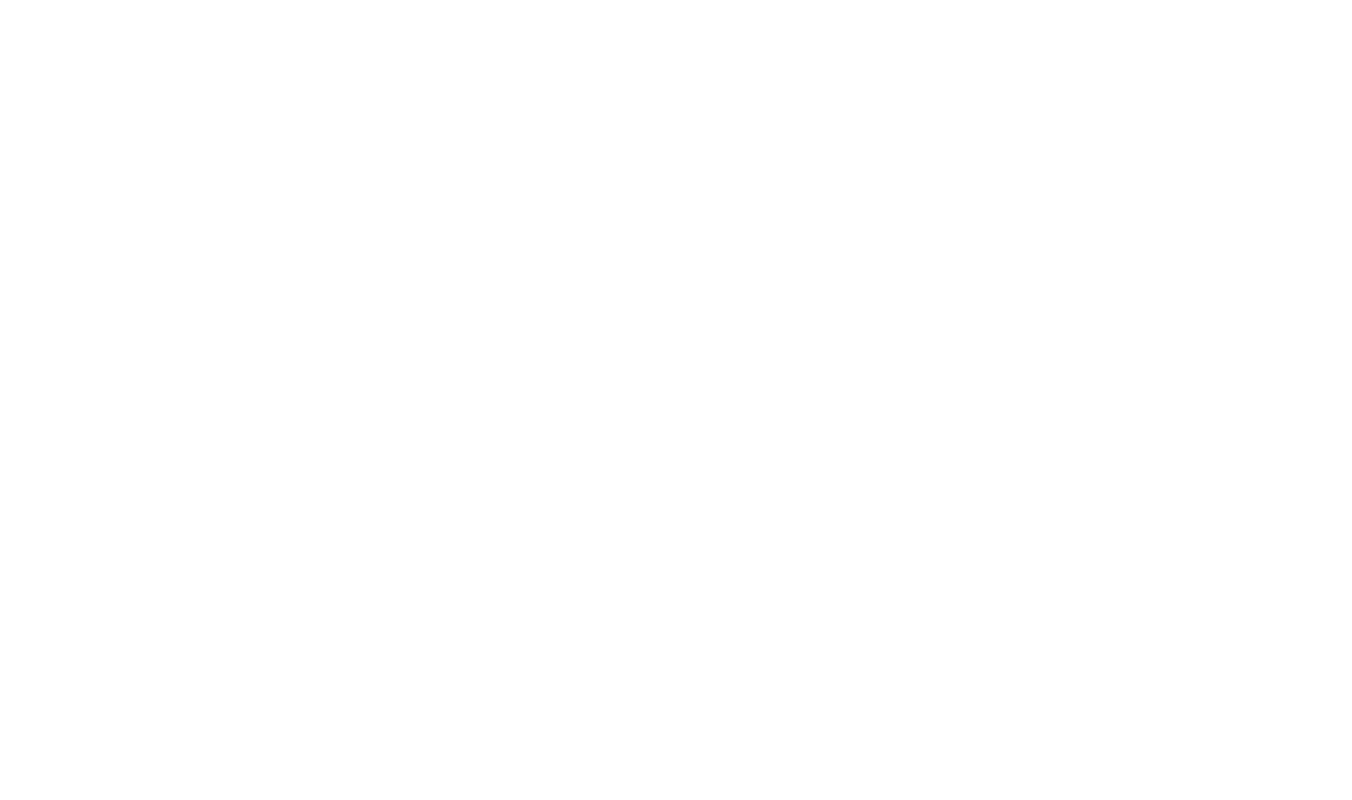
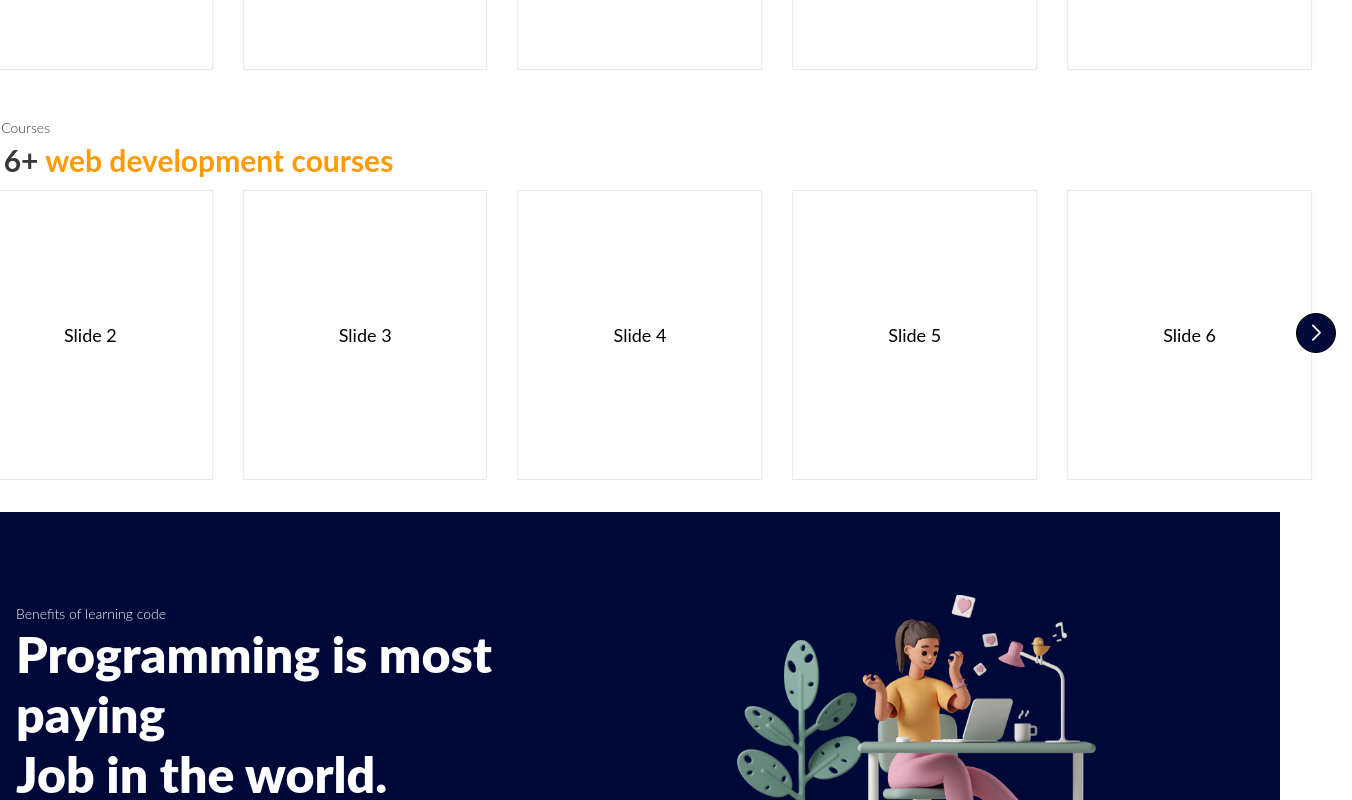
Before and after one commit to kashifal/codepyramids, a React (Create React App) app: page / in a window 1280 px wide. Shown: the part 1420-2220 px from the top of the page, 1352 px wide, since content can reach past the window. Before the commit the page ends 1080 px from the top, so only its background shows below. Built offline with nearby package versions, Linux system fonts and the light colour scheme.

Commit message:
push to test

```diff
--- a/package.json
+++ b/package.json
@@ -28,6 +28,8 @@
     "react-slick": "^0.29.0",
     "react-typed": "^1.2.0",
     "redux-persist": "^6.0.0",
+    "sass": "^1.54.0",
+    "swiper": "^8.3.2",
     "typescript": "^4.7.4",
     "web-vitals": "^2.1.4"
   },
--- /dev/null
+++ b/src/components/MySlider.tsx
@@ -0,0 +1,49 @@
+import { Navigation, Pagination } from "swiper";
+import { Swiper, SwiperSlide } from "swiper/react";
+
+// Import Swiper styles
+import "swiper/css";
+import "swiper/css/navigation";
+import "swiper/css/pagination";
+import "swiper/css/scrollbar";
+
+import "./index.scss";
+
+const image = "https://source.unsplash.com/featured/300x201";
+
+export default function App() {
+  const images = new Array(6).fill({ url: image });
+  return (
+    <>
+      <p className="text-black font-light text-sm mt-4 md:mt-0">
+        Featured Courses
+      </p>
+      <h1 className="text-[28px] -mt-2 md:text-[35px] text-center	md:text-left xl:text-[30px] text-black  font-bold leading-[32px] md:leading-[40px] xl:leading-[60px] ">
+        Age 6+{" "}
+        <span className="text-custom-primary"> web development courses</span>
+      </h1>
+      <Swiper
+        modules={[Navigation, Pagination]}
+        // className="external-buttons"
+        spaceBetween={30}
+        slidesPerView={5}
+        navigation
+        updateOnWindowResize
+        observer
+        //   observerParents
+        initialSlide={1}
+        loop
+      >
+        <SwiperSlide>1</SwiperSlide>
+        <SwiperSlide>Slide 2</SwiperSlide>
+        <SwiperSlide>Slide 3</SwiperSlide>
+        <SwiperSlide>Slide 4</SwiperSlide>
+        <SwiperSlide>Slide 5</SwiperSlide>
+        <SwiperSlide>Slide 6</SwiperSlide>
+        <SwiperSlide>Slide 7</SwiperSlide>
+        <SwiperSlide>Slide 8</SwiperSlide>
+        <SwiperSlide>Slide 9</SwiperSlide>
+      </Swiper>
+    </>
+  );
+}
--- /dev/null
+++ b/src/components/index.scss
@@ -0,0 +1,66 @@
+.swiper-button-prev,
+.swiper-button-next {
+  top: 50%;
+  width: 40px;
+  height: 40px;
+  border: 1px solid #000000;
+  border-radius: 50%;
+  color: white;
+  font-weight: 700;
+  background-color: #000838;
+  outline: 0;
+  transition: background-color 0.2s ease, color 0.2s ease;
+
+  &::after {
+    font-size: 16px;
+  }
+}
+
+.swiper-button-prev,
+.swiper-container-rtl {
+  left: 0px;
+  right: auto;
+}
+.swiper-button-next,
+.swiper-container-rtl {
+  left: auto;
+  right: 0px;
+}
+
+.swiper {
+  width: 100%;
+  height: 290px;
+  padding: 0px 24px;
+}
+
+.swiper-slide {
+  text-align: center;
+  font-size: 18px;
+  width: auto;
+  border: 1px solid #e8e8e8;
+  display: -webkit-box;
+  display: -ms-flexbox;
+  display: -webkit-flex;
+  display: flex;
+  -webkit-box-pack: center;
+  -ms-flex-pack: center;
+  -webkit-justify-content: center;
+  justify-content: center;
+  -webkit-box-align: center;
+  -ms-flex-align: center;
+  -webkit-align-items: center;
+  align-items: center;
+}
+
+.swiper-slide img {
+  display: block;
+  width: 100%;
+  height: 100%;
+  object-fit: cover;
+}
+
+.swiper-button-next,
+.swiper-container-rtl .swiper-button-prev {
+  right: 0px;
+  left: auto;
+}
--- a/src/routes/Home/Home.tsx
+++ b/src/routes/Home/Home.tsx
@@ -2,13 +2,20 @@ import React from "react";
 import Landing from "./components/Landing";
 import Students from "./components/Students";
 import Reviews from "./components/Reviews";
+import Courses from "./components/Courses";
+import MySlider from "../../components/MySlider";
+import OurTeachers from "./components/OurTeachers";
 
 const Home = () => {
   return (
     <div>
       <Landing />
       <Students />
-      {/* <Reviews /> */}
+      <Reviews />
+      <Reviews />
+
+      <OurTeachers />
+      <Reviews />
     </div>
   );
 };
--- a/src/routes/Home/components/Courses.tsx
+++ b/src/routes/Home/components/Courses.tsx
@@ -3,6 +3,7 @@ import Tabs from "@mui/material/Tabs";
 import Tab from "@mui/material/Tab";
 import Typography from "@mui/material/Typography";
 import Box from "@mui/material/Box";
+import MySlider from "../../../components/MySlider";
 
 interface TabPanelProps {
   children?: React.ReactNode;
@@ -94,7 +95,9 @@ export default function BasicTabs() {
               />
             </Tabs>
           </Box>
-          <TabPanel value={value} index={0}></TabPanel>
+          <TabPanel value={value} index={0}>
+            <MySlider />
+          </TabPanel>
           <TabPanel value={value} index={1}>
             Item Two
           </TabPanel>
--- /dev/null
+++ b/src/routes/Home/components/OurTeachers.tsx
@@ -0,0 +1,41 @@
+import Typed from "react-typed";
+import React, { Fragment } from "react";
+// import hero from "../../assets/hero-image.png";
+// import FiberManualRecordIcon from "@mui/icons-material/FiberManualRecord";
+const logo = require("../../../assets/benefits.png");
+
+const Landing = () => {
+  return (
+    <Fragment>
+      <div className="relative w-full min-h-[60vh] bg-custom-dark mt-8 flex items-center justify-center ">
+        <div className="w-[1424px] mx-auto px-4  h-full   flex items-center justify-between md:flex-row flex-col-reverse">
+          <div className="w-full items-center md:w-6/12 h-full flex md:items-start justify-center flex-col">
+            <p className="text-white font-light text-sm mt-4 md:mt-0">
+              Benefits of learning code
+            </p>
+            <h1 className="text-[28px] md:text-[35px] text-center	md:text-left xl:text-[50px] text-white  font-black leading-[32px] md:leading-[40px] xl:leading-[60px] ">
+              Programming is most paying
+              <br />
+              Job in the world.{" "}
+            </h1>
+            <p className="text-center	md:text-left text-[14px] md:text-[16px] text-white leading-[19px] md:leading-[24px] font-normal  mt-6">
+              We mentor the young learners to thrive in this new world- with the
+              education that equips them with future skills and raises awareness
+              to become the architect of their life. We are the enterpeneurs
+              making your kids leaders.
+            </p>
+          </div>
+          <div className=" w-6/12 h-full flex items-center justify-center ">
+            <img
+              className="max-w-[250px] md:max-w-[320px] lg:max-w-[430px]"
+              src={logo}
+              alt=""
+            />
+          </div>
+        </div>
+      </div>
+    </Fragment>
+  );
+};
+
+export default Landing;
--- a/src/routes/Home/components/Reviews.tsx
+++ b/src/routes/Home/components/Reviews.tsx
@@ -1,42 +1,14 @@
 import React from "react";
 import Typed from "react-typed";
+import MySlider from "../../../components/MySlider";
 
 const logo = require("../../../assets/hero-image-1.png");
 
 const Students = () => {
   return (
-    <div className=" w-full min-h-[50vh] bg-[#2a3749] flex items-center justify-center mt-12">
-      <div className="w-[1424px] mx-auto px-4  h-full  flex items-center justify-between md:flex-row flex-col-reverse">
-        <div className=" w-6/12 h-full flex items-center justify-center mt-8 md:mt-0">
-          <img
-            className="max-w-[200px] md:max-w-[250px] lg:max-w-[350px]"
-            src={logo}
-            alt=""
-          />
-        </div>
-        <div className="w-full items-center md:w-6/12 h-full flex md:items-start justify-center flex-col">
-          <p className="text-black font-light text-sm mt-2 ">
-            Students Love our services....
-          </p>
-          <h1 className="text-[28px] md:text-[35px] 	 text-center	md:text-left xl:text-[50px] text-black  font-black leading-[32px] md:leading-[40px] xl:leading-[60px] ">
-            We Teach From Heart,
-            <br />
-            From deep heart.
-          </h1>
-          <p className="text-center	md:text-left text-[14px] md:text-[16px] text-black leading-[19px] md:leading-[24px] font-normal  mt-6">
-            We mentor the young learners to thrive in this new world- with the
-            education that equips them with future skills and raises awareness
-            to become the architect of their life.
-          </p>
-          <div className="mt-6 btns">
-            <button className="px-5 py-2   border-custom-dark bg-custom-dark text-white rounded">
-              Reviews
-            </button>
-            {/* <button className="px-5 py-2   ml-2 bg-white text-custom-dark rounded">
-              Projects
-            </button> */}
-          </div>
-        </div>
+    <div className=" w-full min-h-[20vh]  flex items-center justify-center mt-12">
+      <div className="w-[1424px] mx-auto px-4  h-full ">
+        <MySlider />
       </div>
     </div>
   );
```
Also changed, not shown: src/assets/benefits.png (added), 1 other file (tests, documents, lock files or other folders).
